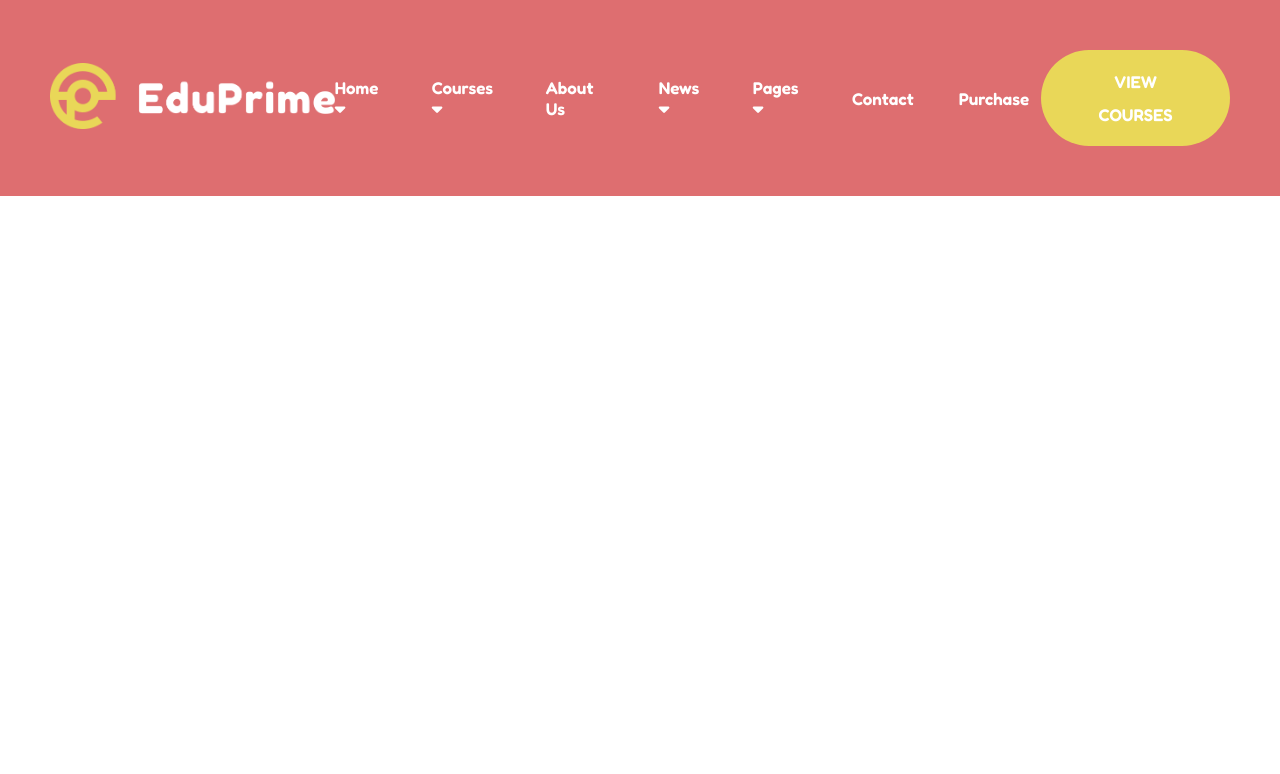
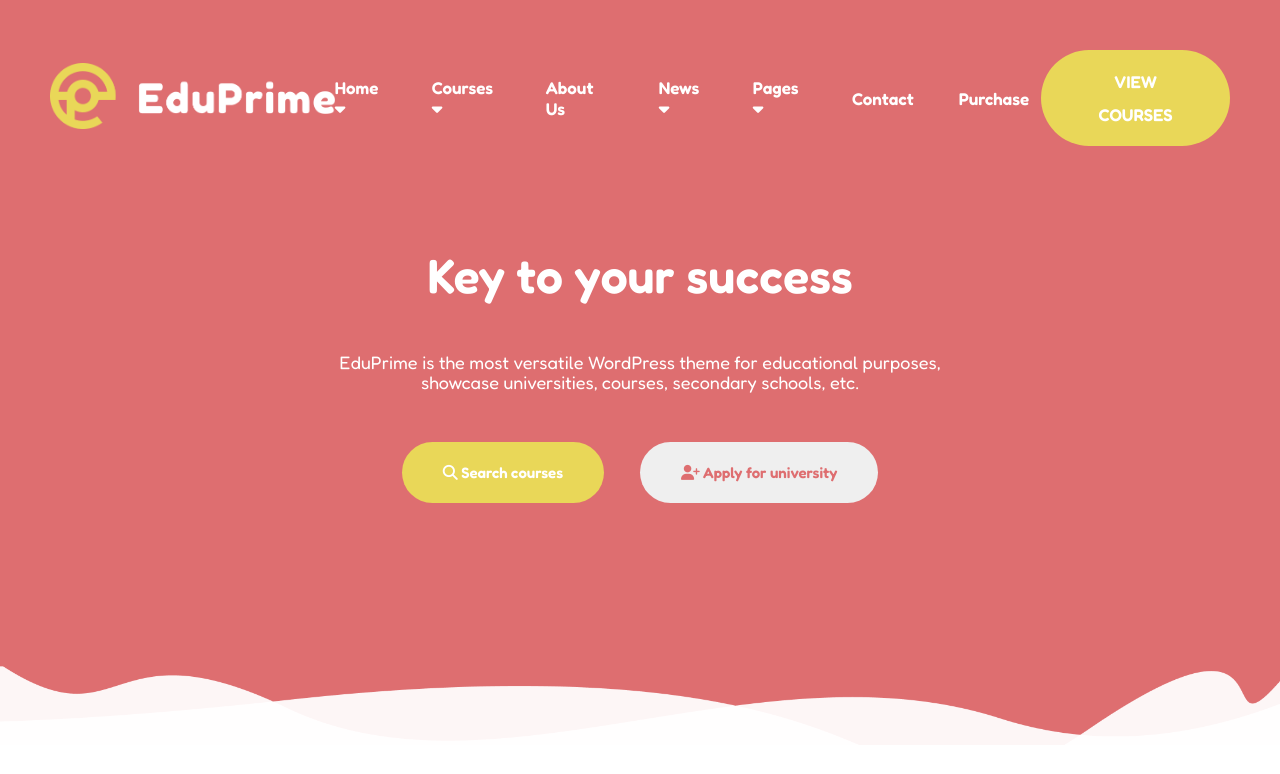
Before and after one commit to Morella92/proj-html-vuejs, a Vue app: page / in a window 1280 px wide. Shown: the top 774 px of the page. Built offline with nearby package versions, Linux system fonts and the light colour scheme.

Commit message:
FEAT hero section

```diff
--- a/src/App.vue
+++ b/src/App.vue
@@ -1,15 +1,18 @@
 <script>
   import Navbar from './components/Navbar.vue'
+  import Hero from './components/Hero.vue'
 
   export default {
     components:{
-      Navbar
+      Navbar,
+      Hero
     }
   }
 </script>
 
 <template>
   <Navbar/>
+  <Hero/>
 
 </template>
 
--- /dev/null
+++ b/src/components/Hero.vue
@@ -0,0 +1,73 @@
+<script>
+    export default {
+
+    }
+</script>
+
+<template>
+    <section class="hero-section">
+        <div class="container">
+            <h1 class="hero-title">Key to your success</h1>
+            <p class="hero-p">
+                EduPrime is the most versatile WordPress theme for educational purposes, <br>
+                showcase universities, courses, secondary schools, etc.
+            </p>
+
+            <button class="courses-button">
+                <i class="fa-solid fa-magnifying-glass"></i>
+                Search courses
+            </button>
+
+            <button class="apply-button">
+                <i class="fa-solid fa-user-plus"></i>
+                Apply for university
+            </button>
+        </div>
+        <img class="hero-wave" src="../../public/img/Wave-1.png" alt="">
+    </section>
+
+</template>
+
+<style scoped>
+    .hero-section{
+        background-color: #DE6E70;
+        /* background-image: url('../../public/img/theme_slider2_bg-1.jpg');
+        background-size: cover;
+        filter: grayscale(100%) brightness(100%); */
+        color: white;
+        text-align: center;
+    }
+
+    .hero-title{
+        font-size: 48px;
+        margin-bottom: 48px;
+    }
+
+    .hero-p{
+        font-size: 18px;
+        line-height: 20px;
+    }
+
+    .courses-button, .apply-button{
+        padding: 21px 41px;
+        font-size: 15px;
+        border-radius: 50px;
+        font-weight: 600;
+        margin-top: 50px;
+        margin-bottom: 118px;
+    }
+
+    .courses-button{
+        background-color:#E9D758;
+        color: white;
+        margin-right: 36px;
+    }
+
+    .apply-button{
+        color: #DE6E70;
+    }
+
+    .hero-wave{
+        margin: -5px;
+    }
+</style>
```
